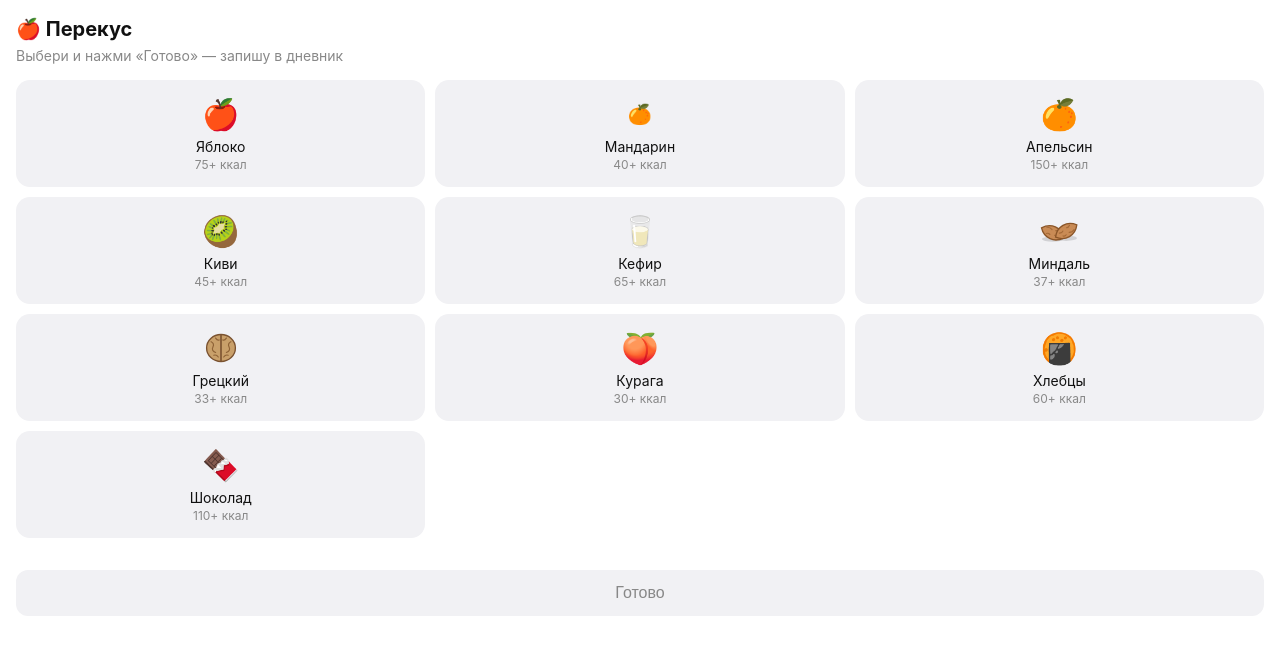
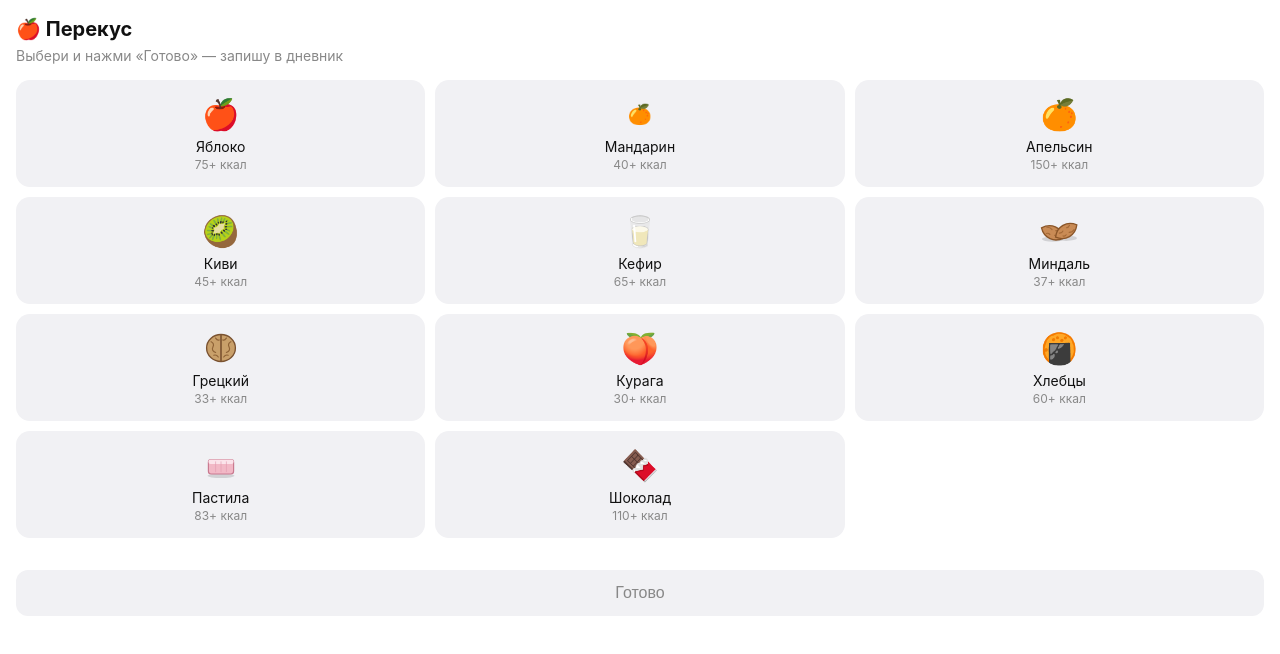
Before and after one commit to SanderGH/pa-apps, a plain HTML site: page snack/index.html in a window 1280 px wide. Drawn offline with Linux system fonts and the light colour scheme.

Commit message:
snack: add pastila (1/2/3)
Co-Authored-By: Claude Opus 5.5 <noreply@anthropic.com>

```diff
--- a/snack/index.html
+++ b/snack/index.html
@@ -39,6 +39,7 @@ const items=[
  {e:"",svg:'<svg viewBox="0 0 40 40" width="36" height="36"><ellipse cx="20" cy="20" rx="16" ry="15" fill="#c9a06a" stroke="#7a5230" stroke-width="1.5"/><path d="M20 5v30" stroke="#7a5230" stroke-width="1.8"/><path d="M9 13q4 2 2 6t3 6M12 28q3-1 5 2M14 9q2 3 4 2M31 13q-4 2-2 6t-3 6M28 28q-3-1-5 2M26 9q-2 3-4 2" stroke="#8f6337" stroke-width="1.3" fill="none" stroke-linecap="round"/></svg>',n:"Грецкий",o:[["1 шт.",33],["2 шт.",65]]},
  {e:"🍑",n:"Курага",o:[["2 шт.",30],["3 шт.",45],["4 шт.",60]]},
  {e:"🍘",n:"Хлебцы",o:[["1 + сыр",60],["2 + сыр",120]]},
+ {e:"",svg:'<svg viewBox="0 0 40 40" width="36" height="36"><ellipse cx="20" cy="32" rx="15" ry="2.5" fill="#000" opacity=".13"/><rect x="6" y="14" width="28" height="16" rx="3" fill="#f2b8c6" stroke="#c9798f" stroke-width="1.3"/><rect x="6" y="14" width="28" height="5" rx="2.5" fill="#fbe3ea"/><path d="M14 16v12M20 16v12M26 16v12" stroke="#e39ab0" stroke-width="1" opacity=".7"/></svg>',n:"Пастила",o:[["1 шт.",83],["2 шт.",165],["3 шт.",250]]},
  {e:"🍫",n:"Шоколад",o:[["⅕ плитки",110],["⅒ плитки",55]]}];
 const cart={};let cur=null;
 const grid=document.getElementById('grid');
```
